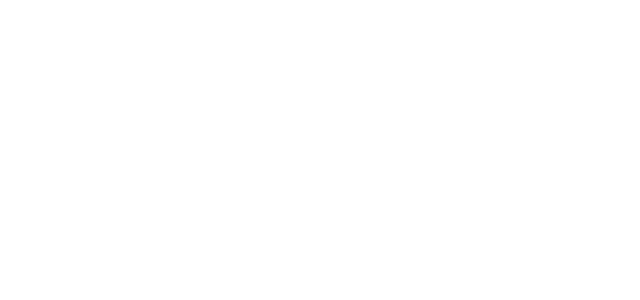
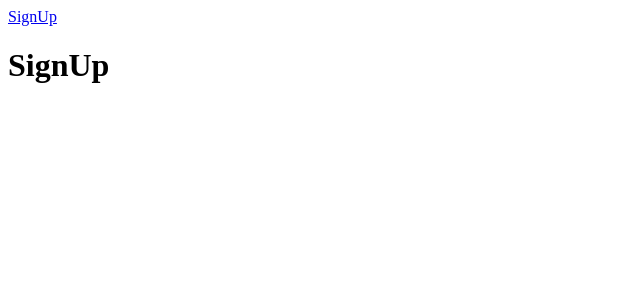
Before and after one commit to Shoaib-Khan90/Firebase-React-Login-And-SignUp-, a React (Vite) app in the folder Login-SignUp/: page /signup in a window 1280 px wide. Shown: the top 300 px of the page, without its empty margins (0-640 px from the left). Built offline with nearby package versions, Linux system fonts and the light colour scheme.

Commit message:
Updated Changes

```diff
--- a/Login-SignUp/package.json
+++ b/Login-SignUp/package.json
@@ -12,7 +12,8 @@
   "dependencies": {
     "firebase": "^12.14.0",
     "react": "^19.2.6",
-    "react-dom": "^19.2.6"
+    "react-dom": "^19.2.6",
+    "react-router-dom": "^7.17.0"
   },
   "devDependencies": {
     "@eslint/js": "^10.0.1",
--- a/Login-SignUp/src/App.jsx
+++ b/Login-SignUp/src/App.jsx
@@ -2,13 +2,38 @@ import { useState } from 'react'
 import reactLogo from './assets/react.svg'
 import viteLogo from './assets/vite.svg'
 import heroImg from './assets/hero.png'
+import Home from "./Home.jsx"
+import SignUp from "./SignUp.jsx"
+import Navbar from './Components/Navbar.jsx'
+import {Routes, Route} from 'react-router-dom'
+ import{
+    firebaseConfig,
+    initializeApp,
+    getAuth,
+    createUserWithEmailAndPassword,
+   onAuthStateChanged,
+    signInWithEmailAndPassword,
+    signOut,
+    GoogleAuthProvider,
+    signInWithPopup
+  } from './Firebase.js'
+
+  // Initialize Firebase
+  // const app = initializeApp(firebaseConfig);
+  // const auth = getAuth(app);
+  // console.log(auth)
+
 
 function App() {
-  const [count, setCount] = useState(0)
-
   return (
     <>
+    <Navbar/>
+    <Routes>
+    <Route path = "/" element = {<Home/>} />
+    <Route path = "/signup" element = {<SignUp/>}/>
+    </Routes>
     </>
+
   )
 }
 
--- /dev/null
+++ b/Login-SignUp/src/Components/Navbar.jsx
@@ -0,0 +1,13 @@
+import React from 'react'
+import { Link } from 'react-router-dom'
+const Navbar = () => {
+  return (
+    <div>
+        <nav>
+            <Link to="/signup">SignUp</Link>
+        </nav>
+    </div>
+  )
+}
+
+export default Navbar
--- /dev/null
+++ b/Login-SignUp/src/Firebase.js
@@ -0,0 +1,35 @@
+import { initializeApp } from "firebase/app";
+import { getAuth,
+     createUserWithEmailAndPassword,
+   onAuthStateChanged,
+    signInWithEmailAndPassword,
+    signOut,
+    GoogleAuthProvider,
+    signInWithPopup
+ } from "firebase/auth";
+
+const firebaseConfig = {
+  apiKey: "AIzaSyBIBVVl1-qah5qPAns6ULaO8QmjfcnugiA",
+  authDomain: "ecommerce-7f1e2.firebaseapp.com",
+  databaseURL: "https://ecommerce-7f1e2-default-rtdb.firebaseio.com",
+  projectId: "ecommerce-7f1e2",
+  storageBucket: "ecommerce-7f1e2.firebasestorage.app",
+  messagingSenderId: "1090647740235",
+  appId: "1:1090647740235:web:525b9d48f10087cc7022ce",
+  measurementId: "G-LZLVCX6VZ6"
+};
+
+// Initialize Firebase
+const app = initializeApp(firebaseConfig);
+
+ export {
+            firebaseConfig,
+             initializeApp,
+             getAuth,
+    createUserWithEmailAndPassword,
+   onAuthStateChanged,
+    signInWithEmailAndPassword,
+    signOut,
+    GoogleAuthProvider,
+    signInWithPopup
+  }
--- /dev/null
+++ b/Login-SignUp/src/Home.jsx
@@ -0,0 +1,11 @@
+import React from 'react'
+
+const Home = () => {
+  return (
+    <div>
+      <h1>Home</h1>
+    </div>
+  )
+}
+
+export default Home
--- /dev/null
+++ b/Login-SignUp/src/SignUp.jsx
@@ -0,0 +1,11 @@
+import React from 'react'
+
+const SignUp = () => {
+  return (
+    <div>
+      <h1>SignUp</h1>
+    </div>
+  )
+}
+
+export default SignUp
```
Also changed, not shown: Login-SignUp/src/main.jsx (+6 -5 lines), 1 other file (tests, documents, lock files or other folders).
